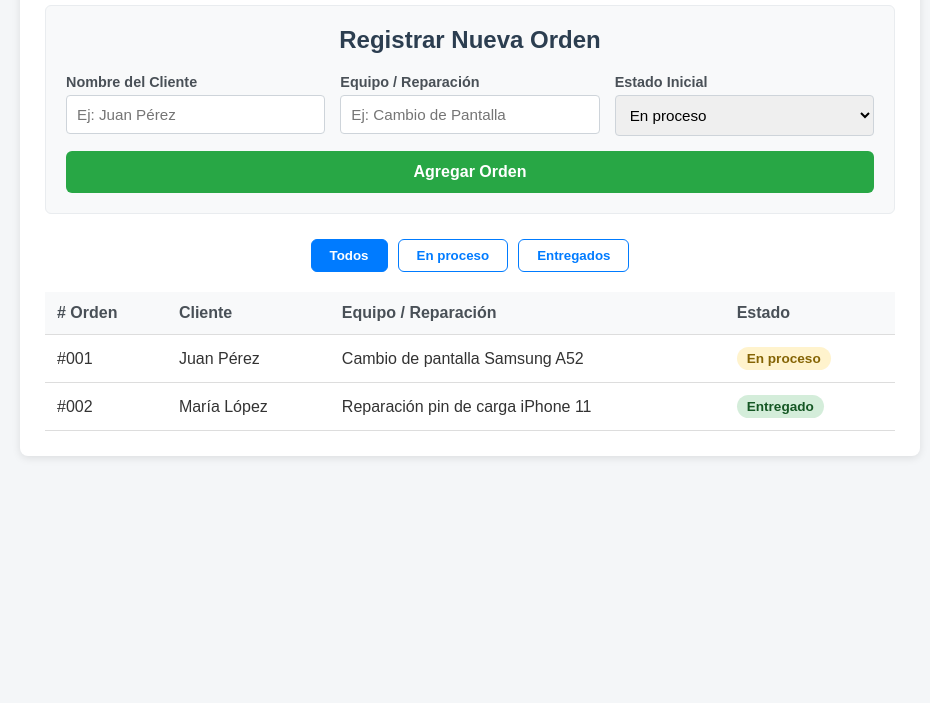
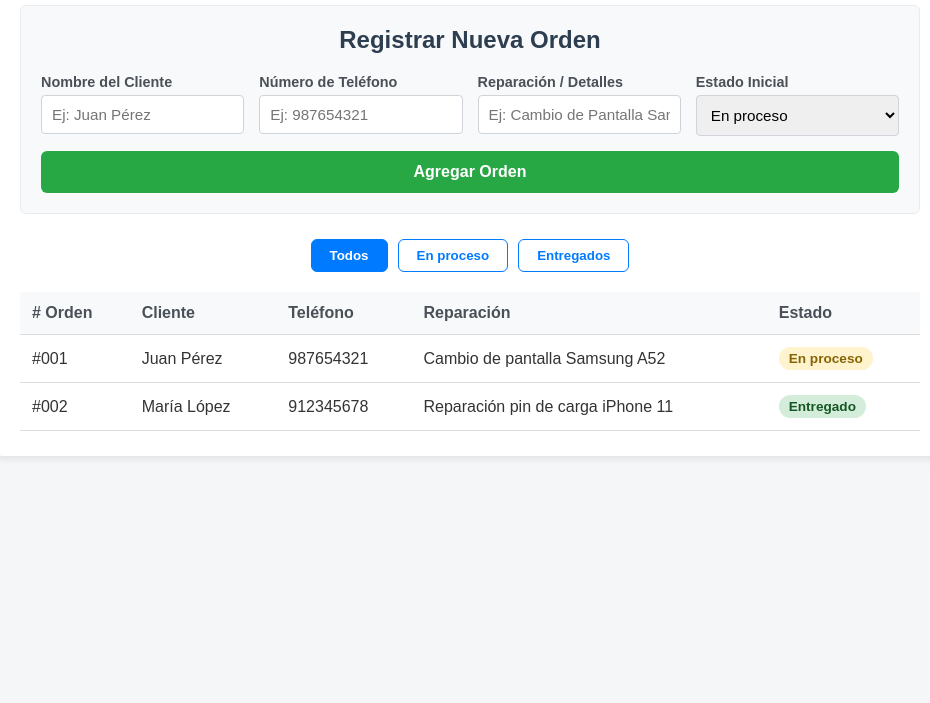
Before and after one commit to ithan-09/RTQsoluciones, a website: page src/public/index.html in a window 1280 px wide. Shown: the part 97-800 px from the top of the page, without its empty margins (170-1100 px from the left). Drawn offline with Linux system fonts and the light colour scheme.

Commit message:
Se agrego el campo telefono a la orden

```diff
--- a/src/public/index.html
+++ b/src/public/index.html
@@ -19,7 +19,7 @@
     }
 
     .container {
-      max-width: 900px;
+      max-width: 950px;
       margin: 0 auto;
       background: #ffffff;
       padding: 25px;
@@ -166,8 +166,12 @@
             <input type="text" id="cliente" required placeholder="Ej: Juan Pérez">
           </div>
           <div class="form-group">
-            <label for="equipo">Equipo / Reparación</label>
-            <input type="text" id="equipo" required placeholder="Ej: Cambio de Pantalla">
+            <label for="telefono">Número de Teléfono</label>
+            <input type="tel" id="telefono" required placeholder="Ej: 987654321">
+          </div>
+          <div class="form-group">
+            <label for="equipo">Reparación / Detalles</label>
+            <input type="text" id="equipo" required placeholder="Ej: Cambio de Pantalla Samsung A52">
           </div>
           <div class="form-group">
             <label for="estado">Estado Inicial</label>
@@ -194,7 +198,8 @@
         <tr>
           <th># Orden</th>
           <th>Cliente</th>
-          <th>Equipo / Reparación</th>
+          <th>Teléfono</th>
+          <th>Reparación</th>
           <th>Estado</th>
         </tr>
       </thead>
@@ -202,12 +207,14 @@
         <tr class="fila-orden" data-estado="en proceso">
           <td>#001</td>
           <td>Juan Pérez</td>
+          <td>987654321</td>
           <td>Cambio de pantalla Samsung A52</td>
           <td><span class="badge badge-proceso">En proceso</span></td>
         </tr>
         <tr class="fila-orden" data-estado="entregado">
           <td>#002</td>
           <td>María López</td>
+          <td>912345678</td>
           <td>Reparación pin de carga iPhone 11</td>
           <td><span class="badge badge-entregado">Entregado</span></td>
         </tr>
@@ -219,11 +226,11 @@
     let contadorOrden = 3;
     let filtroActual = 'todos';
 
-    // Función para agregar una nueva orden desde el formulario
     function agregarOrden(event) {
       event.preventDefault();
 
       const cliente = document.getElementById('cliente').value;
+      const telefono = document.getElementById('telefono').value;
       const equipo = document.getElementById('equipo').value;
       const estado = document.getElementById('estado').value;
 
@@ -240,21 +247,21 @@
       nuevaFila.innerHTML = `
         <td>${numOrden}</td>
         <td>${cliente}</td>
+        <td>${telefono}</td>
         <td>${equipo}</td>
         <td><span class="badge ${badgeClase}">${estadoTexto}</span></td>
       `;
 
       tabla.appendChild(nuevaFila);
 
-      // Limpiar formulario
+      // Limpiar el formulario
       document.getElementById('form-orden').reset();
 
-      // Aplicar el filtro activo a la lista actualizada
+      // Mantener el filtro seleccionado actualmente
       const botonActivo = document.querySelector('.btn-filtro.activo');
       filtrarEstado(filtroActual, botonActivo);
     }
 
-    // Función para filtrar por estado
     function filtrarEstado(estado, botonSeleccionado) {
       filtroActual = estado;
 
```
